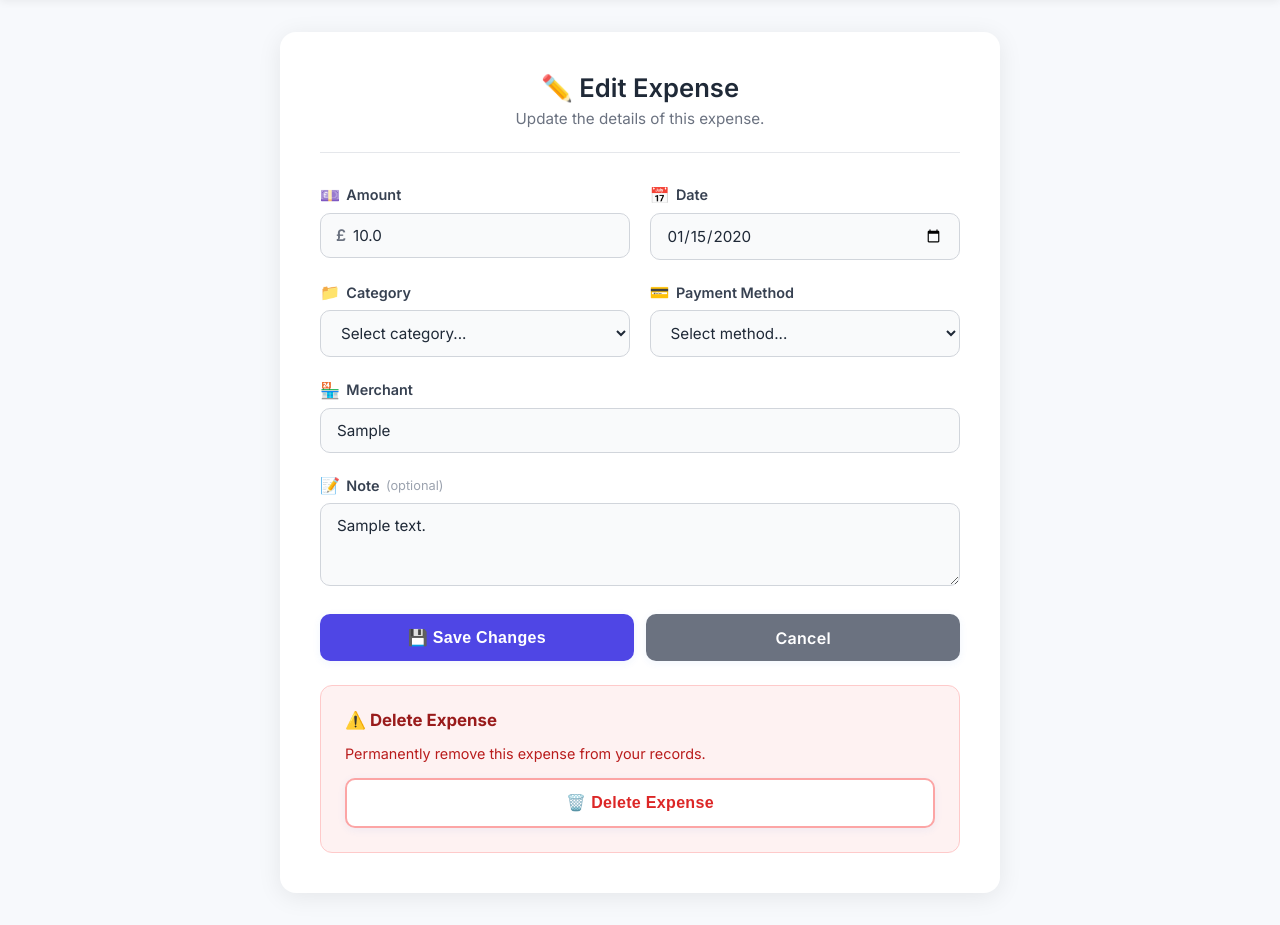
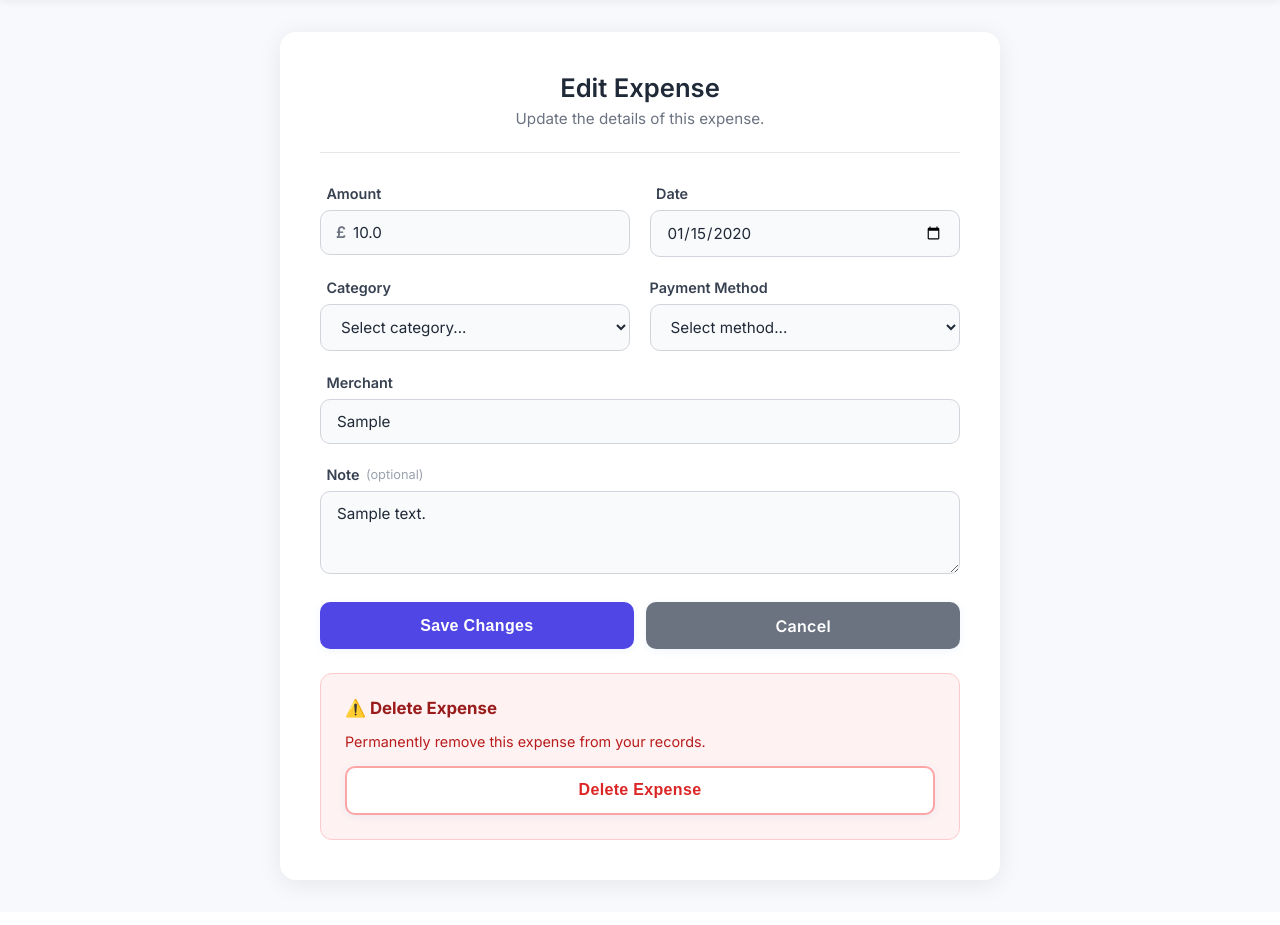
Before and after one commit to adeebimam/DSP_Project, a Flask app: page /edit-expense/1 in a window 1280 px wide. Shown: the part 61-986 px from the top of the page. After the commit the page ends 953 px from the top, so only its background shows below. Run offline with Flask 3, Linux system fonts and the light colour scheme; the visitor is signed in with stand-in values (Sample User, id 1); tables that the repository leaves empty hold one stand-in row (values such as "Sample post"); some libraries are stand-ins or nearby versions.

Commit message:
fixing syntax

```diff
--- a/templates/edit-expense.html
+++ b/templates/edit-expense.html
@@ -6,7 +6,7 @@
 <div class="page-wrap">
     <div class="form-page">
         <div class="form-page-header">
-            <h1>✏️ Edit Expense</h1>
+            <h1>Edit Expense</h1>
             <p class="form-page-subtitle">Update the details of this expense.</p>
         </div>
 
@@ -17,7 +17,7 @@
             <div class="form-row">
                 <div class="form-group-modern">
                     <label for="amount">
-                        <span class="label-icon">💷</span> Amount
+                        <span class="label-icon"></span> Amount
                     </label>
                     <div class="input-with-prefix">
                         <span class="input-prefix">£</span>
@@ -26,7 +26,7 @@
                 </div>
                 <div class="form-group-modern">
                     <label for="date">
-                        <span class="label-icon">📅</span> Date
+                        <span class="label-icon"></span> Date
                     </label>
                     <input type="date" id="date" name="date" value="{{ expense.date }}" required>
                 </div>
@@ -36,30 +36,30 @@
             <div class="form-row">
                 <div class="form-group-modern">
                     <label for="category">
-                        <span class="label-icon">📁</span> Category
+                        <span class="label-icon"></span> Category
                     </label>
                     <select id="category" name="category" required>
                         <option value="">Select category...</option>
-                        <option value="Food" {% if expense.category == 'Food' %}selected{% endif %}>🍔 Food</option>
-                        <option value="Transport" {% if expense.category == 'Transport' %}selected{% endif %}>🚌 Transport</option>
-                        <option value="Books" {% if expense.category == 'Books' %}selected{% endif %}>📚 Books</option>
-                        <option value="Shopping" {% if expense.category == 'Shopping' %}selected{% endif %}>🛍️ Shopping</option>
-                        <option value="Bills" {% if expense.category == 'Bills' %}selected{% endif %}>📄 Bills</option>
+                        <option value="Food" {% if expense.category == 'Food' %}selected{% endif %}>Food</option>
+                        <option value="Transport" {% if expense.category == 'Transport' %}selected{% endif %}>Transport</option>
+                        <option value="Books" {% if expense.category == 'Books' %}selected{% endif %}>Books</option>
+                        <option value="Shopping" {% if expense.category == 'Shopping' %}selected{% endif %}>Shopping</option>
+                        <option value="Bills" {% if expense.category == 'Bills' %}selected{% endif %}>Bills</option>
                         <option value="Entertainment" {% if expense.category == 'Entertainment' %}selected{% endif %}>🎬 Entertainment</option>
-                        <option value="Other" {% if expense.category == 'Other' %}selected{% endif %}>📦 Other</option>
+                        <option value="Other" {% if expense.category == 'Other' %}selected{% endif %}>Other</option>
                     </select>
                 </div>
                 <div class="form-group-modern">
                     <label for="payment_method">
-                        <span class="label-icon">💳</span> Payment Method
+                        Payment Method
                     </label>
                     <select id="payment_method" name="payment_method">
                         <option value="">Select method...</option>
-                        <option value="Cash" {% if expense.payment_method == 'Cash' %}selected{% endif %}>💵 Cash</option>
-                        <option value="Credit Card" {% if expense.payment_method == 'Credit Card' %}selected{% endif %}>💳 Credit Card</option>
-                        <option value="Debit Card" {% if expense.payment_method == 'Debit Card' %}selected{% endif %}>🏦 Debit Card</option>
-                        <option value="Online" {% if expense.payment_method == 'Online' %}selected{% endif %}>🌐 Online</option>
-                        <option value="Other" {% if expense.payment_method == 'Other' %}selected{% endif %}>📦 Other</option>
+                        <option value="Cash" {% if expense.payment_method == 'Cash' %}selected{% endif %}>Cash</option>
+                        <option value="Credit Card" {% if expense.payment_method == 'Credit Card' %}selected{% endif %}>Credit Card</option>
+                        <option value="Debit Card" {% if expense.payment_method == 'Debit Card' %}selected{% endif %}>Debit Card</option>
+                        <option value="Online" {% if expense.payment_method == 'Online' %}selected{% endif %}>Online</option>
+                        <option value="Other" {% if expense.payment_method == 'Other' %}selected{% endif %}>Other</option>
                     </select>
                 </div>
             </div>
@@ -67,7 +67,7 @@
             <!-- Merchant -->
             <div class="form-group-modern">
                 <label for="merchant">
-                    <span class="label-icon">🏪</span> Merchant
+                    <span class="label-icon"></span> Merchant
                 </label>
                 <input type="text" id="merchant" name="merchant" value="{{ expense.merchant }}" placeholder="e.g. Tesco, Amazon, Starbucks...">
             </div>
@@ -75,14 +75,14 @@
             <!-- Note -->
             <div class="form-group-modern">
                 <label for="note">
-                    <span class="label-icon">📝</span> Note <span class="label-optional">(optional)</span>
+                    <span class="label-icon"></span> Note <span class="label-optional">(optional)</span>
                 </label>
                 <textarea id="note" name="note" rows="3" placeholder="Add any extra details...">{{ expense.note }}</textarea>
             </div>
 
             <!-- Action Buttons -->
             <div class="form-actions">
-                <button type="submit" class="btn btn-primary btn-form">💾 Save Changes</button>
+                <button type="submit" class="btn btn-primary btn-form">Save Changes</button>
                 <a href="/dashboard" class="btn btn-secondary btn-form" style="text-align:center; text-decoration:none;">Cancel</a>
             </div>
         </form>
@@ -93,7 +93,7 @@
             <p class="danger-zone-text">Permanently remove this expense from your records.</p>
             <form method="POST" action="/delete-expense/{{ expense.id }}" onsubmit="return confirm('Are you sure you want to delete this expense?');">
                 <input type="hidden" name="csrf_token" value="{{ csrf_token() }}">
-                <button type="submit" class="btn btn-danger-outline btn-form">🗑️ Delete Expense</button>
+                <button type="submit" class="btn btn-danger-outline btn-form">Delete Expense</button>
             </form>
         </div>
     </div>
```
